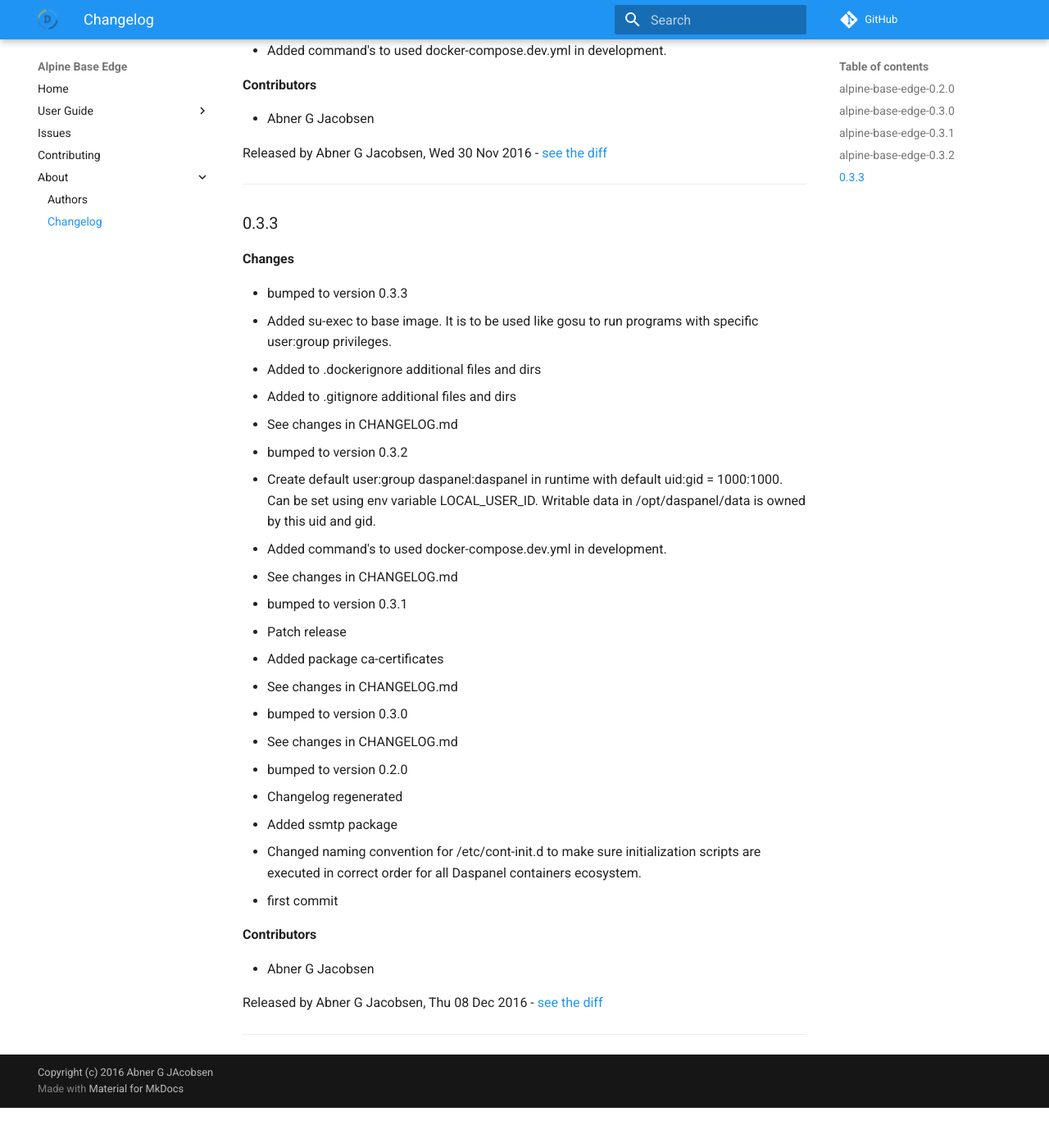
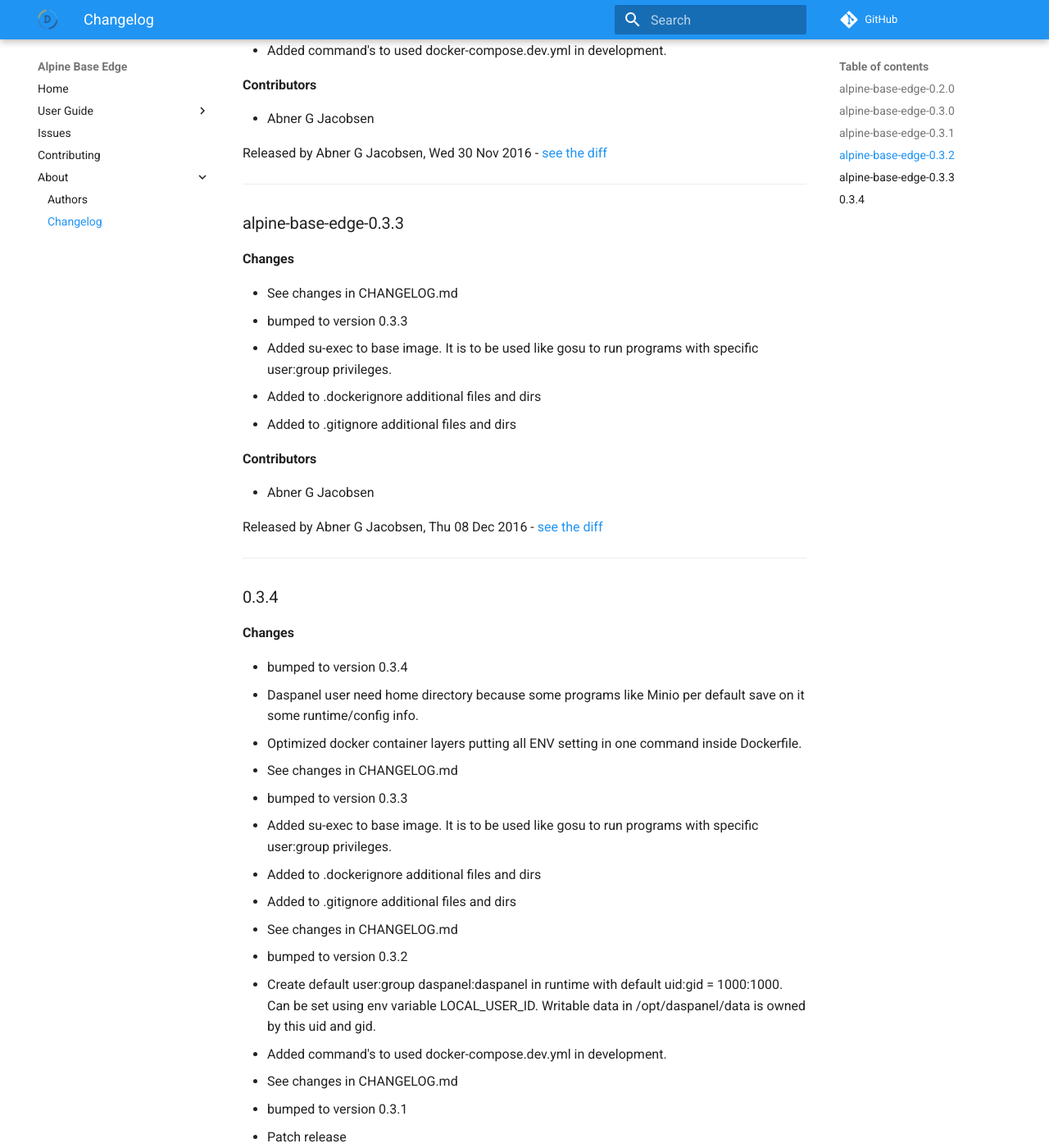
Before and after one commit to daspanel/alpine-base-edge, an MkDocs documentation site: the page built from docs/changelog.md, in a window 1280 px wide and 1400 px high, scrolled down 1586 px. Shown: the whole window at 82% size. Built offline with MkDocs 1.6.1 and Material for MkDocs 9.7.7, drawn with Linux system fonts in a browser that asks for light colours; comment, search, counter and statistics services are not loaded; old or Windows-style settings are respelled for this version of MkDocs; before the commit the page ends 2937 px from its top, so only the background shows below that.

Commit message:
See changes in CHANGELOG.md

```diff
--- a/docs/changelog.md
+++ b/docs/changelog.md
@@ -64,9 +64,30 @@ Released by Abner G Jacobsen, Wed 30 Nov 2016 -
 [see the diff](https://github.com/admindaspanel/alpine-base-edge/compare/...#diff)
 ______________
 
-### 0.3.3
+### alpine-base-edge-0.3.3
 __Changes__
 
+- See changes in CHANGELOG.md
+- bumped to version 0.3.3
+- Added su-exec to base image. It is to be used like gosu to run programs with specific user:group privileges.
+- Added to .dockerignore additional files and dirs
+- Added to .gitignore additional files and dirs
+
+__Contributors__
+
+- Abner G Jacobsen
+
+Released by Abner G Jacobsen, Thu 08 Dec 2016 -
+[see the diff](https://github.com/admindaspanel/alpine-base-edge/compare/...#diff)
+______________
+
+### 0.3.4
+__Changes__
+
+- bumped to version 0.3.4
+- Daspanel user need home directory because some programs like Minio per default save on it some runtime/config info.
+- Optimized docker container layers putting all ENV setting in one command inside Dockerfile.
+- See changes in CHANGELOG.md
 - bumped to version 0.3.3
 - Added su-exec to base image. It is to be used like gosu to run programs with specific user:group privileges.
 - Added to .dockerignore additional files and dirs
@@ -93,5 +114,5 @@ __Contributors__
 - Abner G Jacobsen
 
 Released by Abner G Jacobsen, Thu 08 Dec 2016 -
-[see the diff](https://github.com/admindaspanel/alpine-base-edge/compare/675257927983aa89fd8beff517a0862dc7ea683d...0.3.3#diff)
+[see the diff](https://github.com/admindaspanel/alpine-base-edge/compare/675257927983aa89fd8beff517a0862dc7ea683d...0.3.4#diff)
 ______________
```
Also changed, not shown: CHANGELOG.md (+23 -2 lines).
